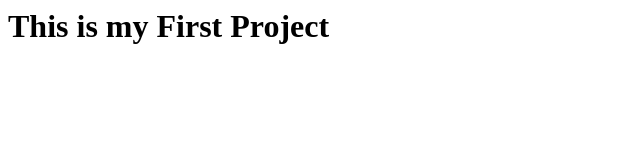
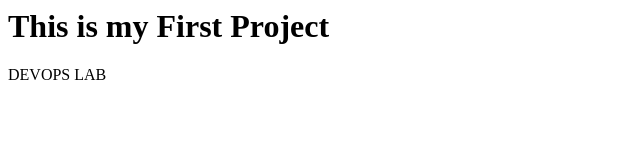
Before and after one commit to Sanivaaram/MyProject, a plain HTML site: page index.html in a window 1280 px wide. Shown: the whole page, without its empty margins (0-640 px from the left). Drawn offline with Linux system fonts and the light colour scheme.

Commit message:
Update index.html from main branch

```diff
--- a/index.html
+++ b/index.html
@@ -4,5 +4,6 @@
   </head>
   <body>
     <h1>This is my First Project</h1>
+    <p>DEVOPS LAB</p>
   </body>
 </html>
```
